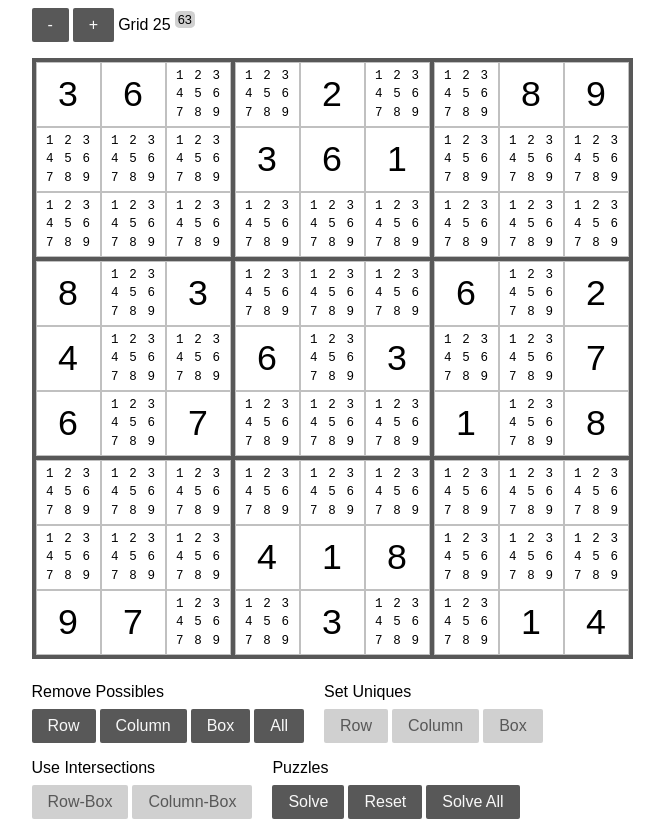
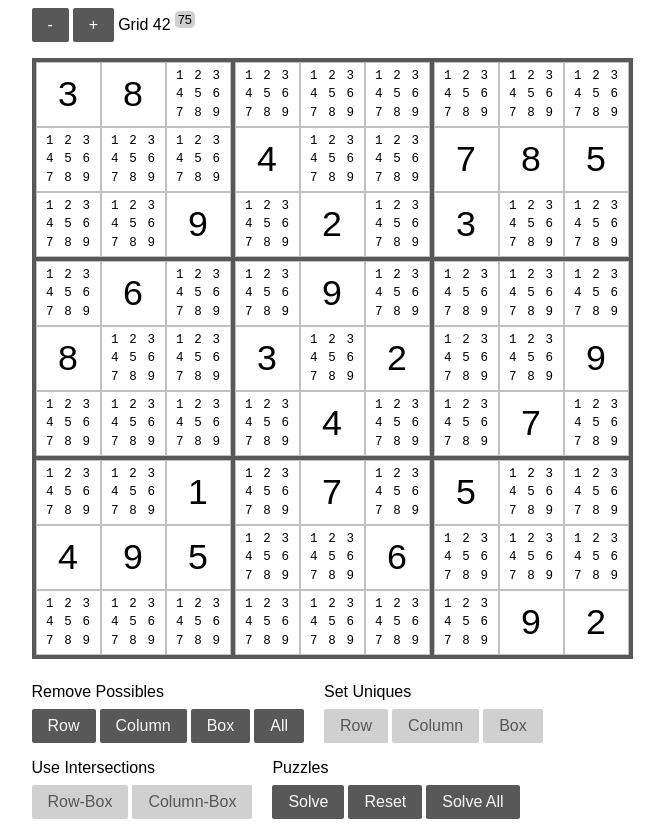
Before and after one commit to philrmass/sudoku-solver, a React app: page / in a window 1280 px wide. Shown: the whole page, without its empty margins (308-972 px from the left). Built offline with nearby package versions, Linux system fonts and the light colour scheme; the HTML template or start-up script is replaced by a standard one.

Commit message:
update tasks

```diff
--- a/src/redux/store.js
+++ b/src/redux/store.js
@@ -16,6 +16,6 @@ const store = createStore(
   applyMiddleware(thunk),
 );
 
-store.dispatch(selectPuzzle(24));
+store.dispatch(selectPuzzle(41));
 
 export default store;
--- a/src/utilities/board.js
+++ b/src/utilities/board.js
@@ -540,8 +540,8 @@ export function displaySolveData(steps) {
   return steps.reduce((out, step) => {
     const remaning = `${step.remaining}`.padStart(3);
     const removed = `${step.removed}`.padStart(3);
-    const type = `${step.type}`.padStart(3);
-    const name = `${step.step}`.padStart(13);
+    const type = `${step.section}`.padStart(3);
+    const name = `${step.type}`.padStart(13);
     return out + `${remaning} ${removed} ${type} ${name}\n`;
   }, '');
 }
```
Also changed, not shown: 1 other file (tests, documents, lock files or other folders).
